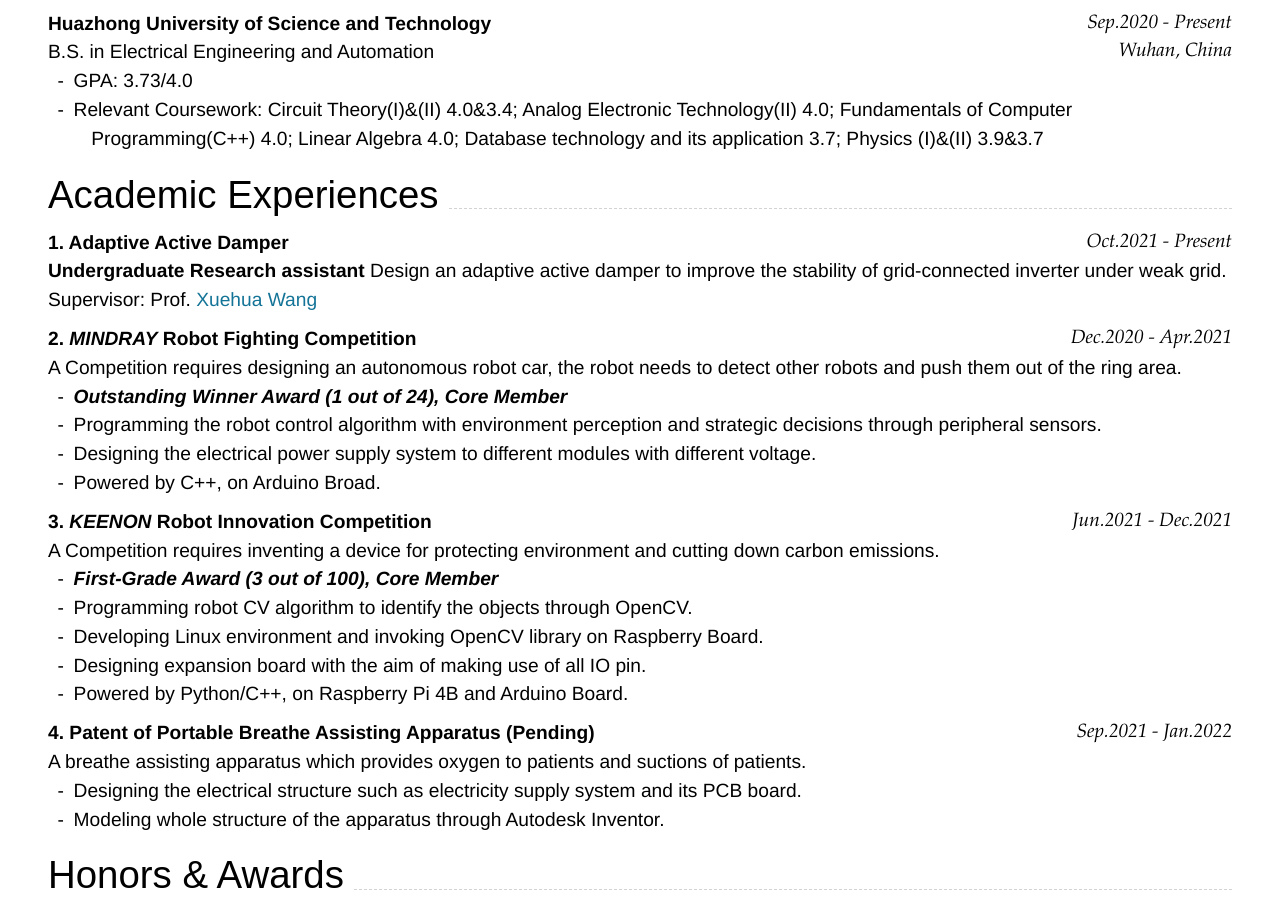
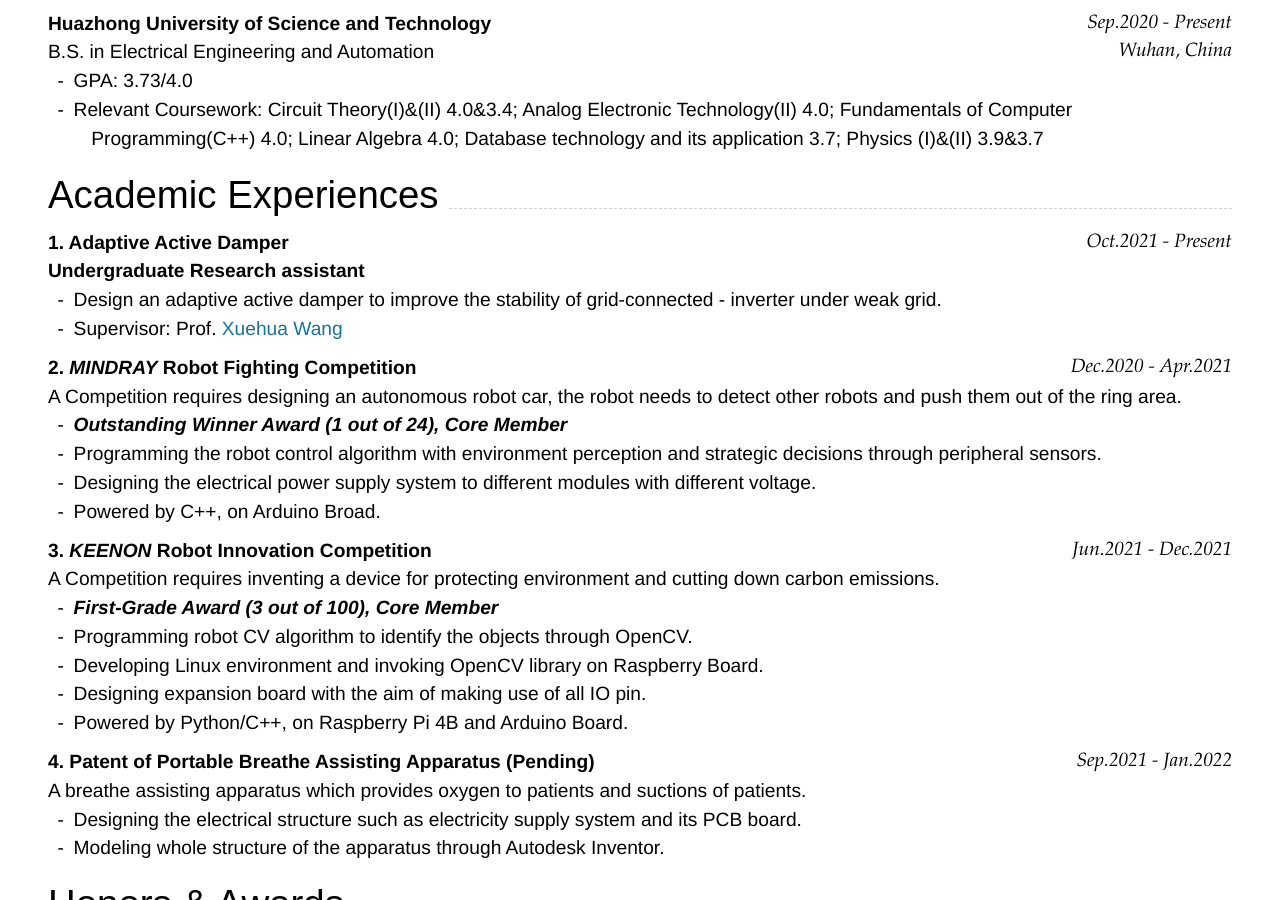
Before and after one commit to NicholasYe/NicholasYe_CV, a Jekyll site: the page built from index.md, in a window 1280 px wide and 900 px high, scrolled down 309 px. Built offline with Jekyll 4.4.1, drawn with Linux system fonts in a browser that asks for light colours; nearby versions of some CDN libraries.

Commit message:
3.4 16:51

```diff
--- a/index.md
+++ b/index.md
@@ -41,8 +41,9 @@ B.S. in Electrical Engineering and Automation
 
 ### **1. Adaptive Active Damper** `Oct.2021 - Present`
 **Undergraduate Research assistant**
-Design an adaptive active damper to improve the stability of grid-connected inverter under weak grid.
-Supervisor: Prof. [Xuehua Wang](http://faculty.hust.edu.cn/wangxuehua/zh_CN/index.htm)
+
+- Design an adaptive active damper to improve the stability of grid-connected - inverter under weak grid.
+- Supervisor: Prof. [Xuehua Wang](http://faculty.hust.edu.cn/wangxuehua/zh_CN/index.htm)
 
 ### **2. *MINDRAY* Robot Fighting Competition** `Dec.2020 - Apr.2021`
 A Competition requires designing an autonomous robot car, the robot needs to detect other robots and push them out of the ring area.
```
